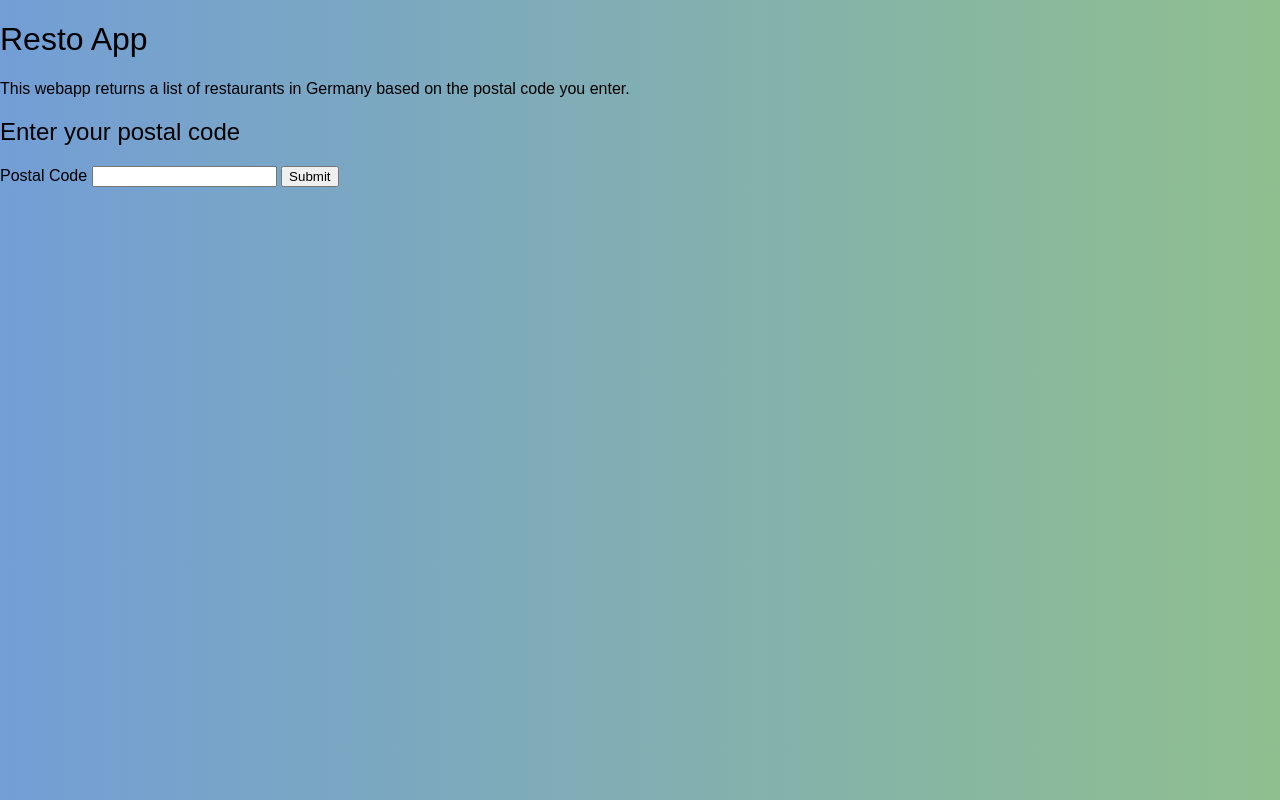
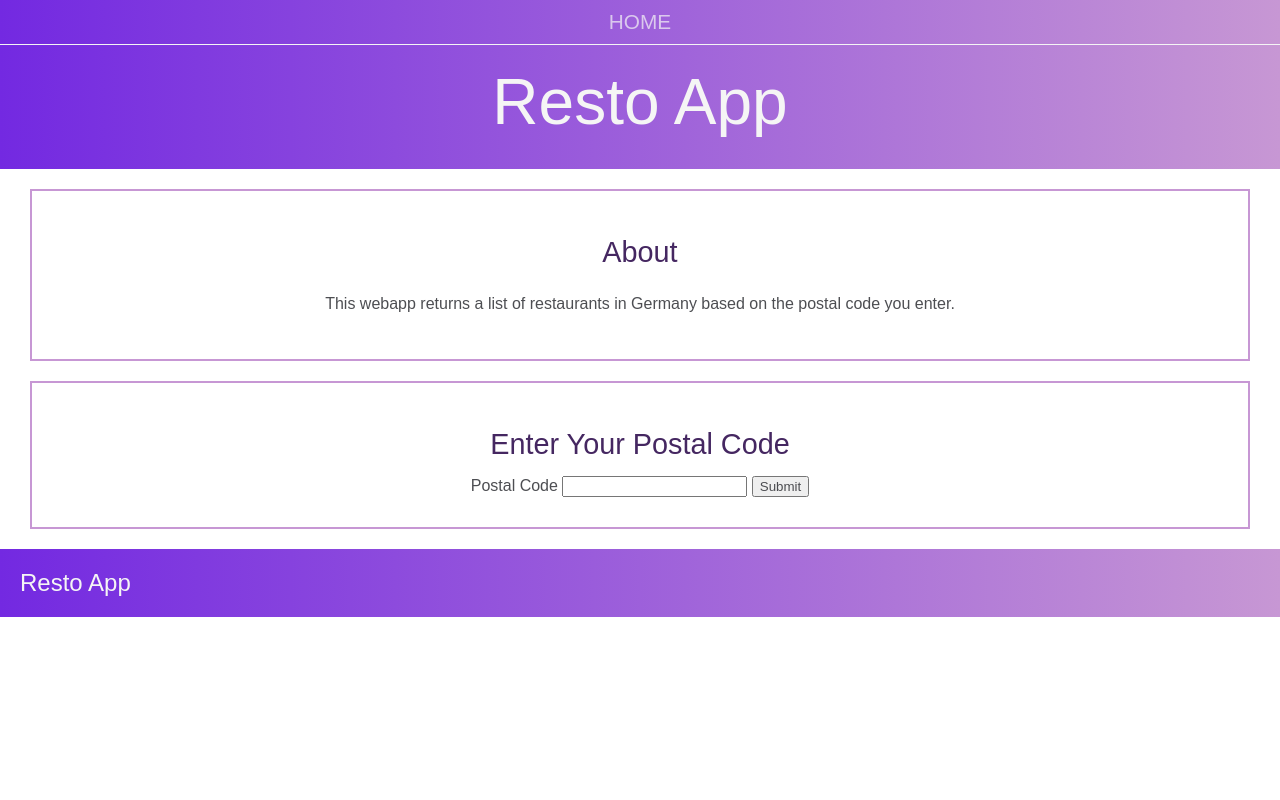
Before and after one commit to averhaven/resto_app, a Flask app: page / in a window 1280 px wide. Run offline with Flask 2, Linux system fonts and the light colour scheme.

Commit message:
css frontend update

```diff
--- a/resto/restofind.py
+++ b/resto/restofind.py
@@ -5,17 +5,22 @@ from flask import Blueprint, render_template, request, url_for, redirect, flash
 
 bp = Blueprint("resto", __name__)
 
+#TODO convert to dataclass
+#TODO recommender module
 class Restaurant:
     def __init__(self, restaurant_name, restaurant_address):
         """creates the class restaurant with a name and address"""
         self.name = restaurant_name
         self.address = restaurant_address
 
+#TODO move to a different module
 def get_secret_key():
     with open("secrets_api.json", "r") as fd:
         data = json.load(fd)
     return data["SECRET_KEY"]
 
+#TODO errorhandling, move to business logic module finder
+#TODO recommender module
 #input is a postal code. output is a location. the location is given by calling the geocoding api
 def location_from_postal_code(postal_code):
     url = "https://maps.googleapis.com/maps/api/geocode/json?"
@@ -28,6 +33,8 @@ def location_from_postal_code(postal_code):
     location = data["results"][0]["geometry"]["location"]
     return location
 
+#TODO errorhandling, move to business logic module
+#TODO recommender module
 #input is a location(lat + longitude). output 10 restaurants. calls nearbysearch api
 def resto_from_location(location):
     url = "https://maps.googleapis.com/maps/api/place/nearbysearch/json?"
@@ -42,14 +49,14 @@ def resto_from_location(location):
     restaurant_data = data["results"][:10]
     return restaurant_data
 
-
+#TODO recommender module
 def recommend_resto(postal_code):
     location = location_from_postal_code(postal_code)
     restaurant_data = resto_from_location(location)
     restaurants = convert_to_resto(restaurant_data)
     return restaurants
 
-
+#TODO recommender module
 def convert_to_resto(restaurant_data):
     restaurants = []
     for r in restaurant_data:
@@ -57,24 +64,24 @@ def convert_to_resto(restaurant_data):
         restaurants.append(resto)
     return restaurants
 
+#TODO routes module
+def validate_german_postal_code(postal_code):
+    return len(postal_code) == 5 and postal_code.isdecimal()
 
-def validate_german_postal_code(postal_code):
-    if len(postal_code) == 5 and postal_code.isdecimal():
-        return True
-    else:
-        return False
-
+#TODO routes module
 @bp.route("/", methods=['GET','POST'])
 def index():
     if request.method == 'POST':
         postal_code = request.form['postal_code']
         if not validate_german_postal_code(postal_code):
-            flash("This is not a valid postal code for germany")
+            flash("This is not a valid postal code for Germany.")
         else:
             return redirect(url_for(".postal_code_search", postal_code=postal_code))
     return render_template("restofind.html")
 
-@bp.route("/postalcode/<string:postal_code>")
-def postal_code_search(postal_code):
+#TODO routes module
+@bp.route("/recommend/restaurants")
+def postal_code_search():
+    postal_code = request.args.get('postal_code')
     restaurants = recommend_resto(postal_code)
     return render_template("postal.html", restaurants=restaurants)
--- a/resto/static/style.css
+++ b/resto/static/style.css
@@ -1,10 +1,104 @@
 * {
     font-family: Arial, Helvetica, sans-serif;
     font-weight: normal;
+    color: rgba(52, 53, 58, 0.879);
+}
+
+html {
+    margin: 0;
+    padding: 0;
 }
 
 body {
-    background: linear-gradient(to right, rgb(115, 158, 214), rgb(143, 191, 143));
     margin: 0;
     padding: 0;
+    text-align: center;
 }
+
+.main-header {
+    background: linear-gradient(to right, rgb(115, 41, 225), rgb(199, 151, 212));
+    padding-bottom: 10px;
+}
+
+.main-header .app-name {
+    font-size: 4em;
+}
+
+.main-nav {
+    border-bottom: 1px solid whitesmoke;
+}
+
+.main-nav ul {
+    margin: 0;
+    padding: 10px;
+}
+
+.main-nav a {
+    color: rgba(245, 245, 245, .7);
+    text-decoration: none;
+    font-size: 1.3em;
+}
+
+.main-nav a:hover {
+    background-color: rgba(92, 72, 97, 0.2);
+}
+
+.content-section {
+    margin: 10px;
+}
+
+.flash-message {
+    color: rgba(206, 40, 40, .6);
+    font-size: 2em;
+}
+
+.container {
+    margin: 20px;
+    border: 2px solid rgb(199, 151, 212);
+    padding: 30px;
+}
+
+.section-header {
+    margin: 5px;
+    padding: 10px;
+    font-size: 1.8em;
+    color: rgba(43, 9, 75, 0.879);
+}
+
+.restaurant-row {
+    margin: auto;
+    padding: 1em;
+    border-bottom: 1px solid rgb(115, 41, 225);
+    max-width: 60%;
+}
+
+.restaurant-item {
+    display: inline-block;
+    text-align: left;
+    padding-right: 1em;
+}
+
+.restaurant-name {
+    font-size: 1.2em;
+    width: 40%;
+}
+
+.restaurant-address {
+    font-size: 0.8em;
+    width: 40%;
+}
+
+.main-footer {
+    background: linear-gradient(to right, rgb(115, 41, 225), rgb(199, 151, 212));
+    text-align: left;
+}
+
+.main-footer .app-name {
+    font-size: 1.5em;
+}
+
+.app-name {
+    color: whitesmoke;
+    padding: 20px;
+    margin: 0;
+}
--- a/resto/templates/index.html
+++ b/resto/templates/index.html
@@ -12,21 +12,29 @@
 </head>
 
 <body>
-    <header>
-        <h1>Resto App</h1>
+    <header class="main-header">
+        <nav class="main-nav">
+            <ul>
+                <a href="{{ url_for('resto.index') }}">HOME</a>
+            </ul>
+        </nav>
+        <h1 class="app-name">Resto App</h1>
     </header>
-    <section>
+    <section class="content-section">
         {% with messages = get_flashed_messages() %}
         {% if messages %}
         {% for message in messages %}
-        <div>{{ message }}</div>
+        <div class="flash-message">{{ message }}</div>
         {% endfor %}
         {% endif %}
         {% endwith %}
     </section>
-    <section>
+    <section class="content-section">
         {% block content %}{% endblock %}
     </section>
+    <footer class="main-footer">
+        <h3 class="app-name">Resto App</h3>
+    </footer>
 </body>
 
 </html>
--- a/resto/templates/restofind.html
+++ b/resto/templates/restofind.html
@@ -1,13 +1,18 @@
 {% extends "index.html" %}
 
 {% block content %}
-<div>
+<section class="container">
+    <h2 class="section-header">About</h2>
+    <p>
         This webapp returns a list of restaurants in Germany based on the postal code you enter.
-</div>
-<h2>Enter your postal code</h2>
+    </p>
+</section>
+<section class="container">
+    <h2 class="section-header">Enter Your Postal Code</h2>
     <form method="POST">
         <label for="postal_code">Postal Code</label>
         <input name="postal_code" id="postal_code" required>
         <input type="submit" value="Submit">
     </form>
+</section>
 {% endblock %}
```
Also changed, not shown: resto/templates/postal.html (+5 -6 lines), tests/test_restofind.py (deleted, +0 -7 lines), tests/test_routes.py (+16 -0 lines). Lines whose indentation alone changed are shown as unchanged.
